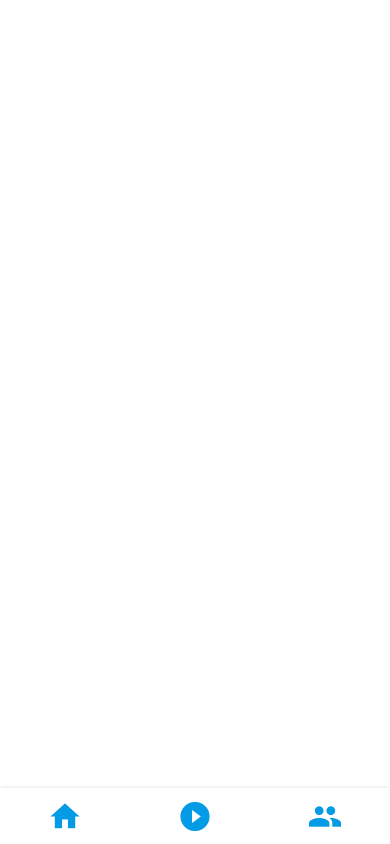
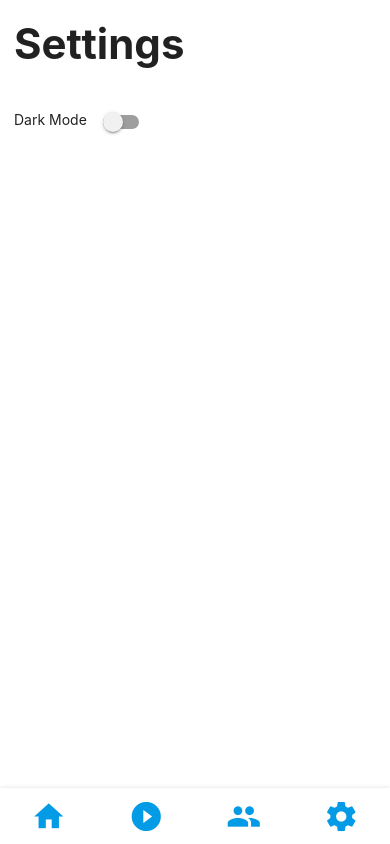
Before and after one commit to sunnyegg/vim-app, a React (Create React App) app: page /settings in a window 390 px wide. Built offline with nearby package versions, Linux system fonts and the light colour scheme; no server answers.

Commit message:
dark mode optimized

```diff
--- a/package.json
+++ b/package.json
@@ -1,6 +1,6 @@
 {
   "name": "vim-app",
-  "version": "0.3.0",
+  "version": "0.3.1",
   "private": true,
   "dependencies": {
     "@testing-library/jest-dom": "^4.2.4",
--- a/src/App.jsx
+++ b/src/App.jsx
@@ -1,27 +1,26 @@
-import React from 'react';
+import React, { useState } from 'react';
 import { BrowserRouter as Router, Switch, Route } from 'react-router-dom';
 
 import Sidebar from './components/layout/Sidebar';
 import Home from './components/home/Home';
 import List from './components/vtubers/List';
 import Watch from './components/watch/Watch';
+import Settings from './components/settings/Settings';
 
 import ChannelContextProvider from './contexts/ChannelContext';
 import StatisticsContextProvider from './contexts/StatisticsContext';
 import VideoContextProvider from './contexts/VideoContext';
 
 const App = () => {
-  //document.body.style.backgroundColor = "white";
-  if (localStorage.getItem('dark') === 'true') {
+  const [darkMode, setDarkMode] = useState(localStorage.getItem('dark'));
+  if (darkMode === 'true') {
     document.body.style.backgroundColor = '#292929';
+  } else {
+    document.body.style.backgroundColor = 'white';
   }
   return (
     <Router>
-      <div
-        className={`App ${
-          localStorage.getItem('dark') === 'true' ? 'dark' : ''
-        }`}
-      >
+      <div className={`App ${darkMode === 'true' ? 'dark' : ''}`}>
         <ChannelContextProvider>
           <StatisticsContextProvider>
             <VideoContextProvider>
@@ -35,6 +34,12 @@ const App = () => {
               <Switch>
                 <Route path="/watch" component={Watch} />
               </Switch>
+              <Switch>
+                <Route
+                  path="/settings"
+                  component={() => <Settings setDark={setDarkMode} />}
+                />
+              </Switch>
             </VideoContextProvider>
           </StatisticsContextProvider>
         </ChannelContextProvider>
--- a/src/components/home/Home.jsx
+++ b/src/components/home/Home.jsx
@@ -17,7 +17,7 @@ const Home = () => {
   return (
     <>
       {loading ? <Loadingbar /> : ''}
-      <div className="container">
+      <div className="vim-container">
         <div className="content">
           <h5>Currently Livestreaming</h5>
           <div className="content-video">
--- a/src/components/layout/Sidebar.jsx
+++ b/src/components/layout/Sidebar.jsx
@@ -24,6 +24,18 @@ const Sidebar = () => {
             <i className="icon material-icons">group</i>
           </Link>
         </li>
+        <li className="sidebar-item">
+          <span className="tooltip">Settings</span>
+          <Link to="/settings" className="sidebar-link">
+            <i className="icon material-icons">settings</i>
+          </Link>
+        </li>
+        {/* <li className="sidebar-item">
+          <span className="tooltip">About</span>
+          <Link to="/about" className="sidebar-link">
+            <i className="icon material-icons">info_outline</i>
+          </Link>
+        </li> */}
       </ul>
     </div>
   );
--- /dev/null
+++ b/src/components/settings/Settings.jsx
@@ -0,0 +1,36 @@
+import React from 'react';
+
+import './Settings.style.scss';
+
+const Settings = (props) => {
+  const { setDark } = props;
+  const changeTheme = () => {
+    if (localStorage.getItem('dark') === 'true') {
+      localStorage.setItem('dark', false);
+      setDark('false');
+    } else {
+      localStorage.setItem('dark', true);
+      setDark('true');
+    }
+  };
+
+  return (
+    <div className="vim-container settings">
+      <h1>Settings</h1>
+      <div className="label">Dark Mode</div>
+      <div className="switch">
+        <label>
+          <input
+            type="checkbox"
+            name="dark"
+            onChange={() => changeTheme()}
+            checked={localStorage.getItem('dark') === 'true'}
+          />
+          <span className="lever"></span>
+        </label>
+      </div>
+    </div>
+  );
+};
+
+export default Settings;
--- /dev/null
+++ b/src/components/settings/Settings.style.scss
@@ -0,0 +1,33 @@
+@import '../../styles/variables.scss';
+
+.switch label input[type='checkbox']:checked + .lever:after {
+  background-color: $primaryColor;
+}
+
+.switch label input[type='checkbox']:checked + .lever {
+  background-color: $secondaryColor;
+}
+
+input[type='checkbox']:checked:not(:disabled) ~ .lever:active::before,
+input[type='checkbox']:checked:not(:disabled).tabbed:focus ~ .lever::before {
+  -webkit-transform: scale(2.4);
+  transform: scale(2.4);
+  background-color: rgba(206, 147, 216, 0.4);
+}
+
+.settings {
+  padding: 0 15rem;
+  h1 {
+    margin-bottom: 1em;
+  }
+}
+
+.label,
+.switch {
+  display: inline-block;
+}
+@media only screen and (max-width: 600px) {
+  .settings {
+    padding: 0;
+  }
+}
--- a/src/components/vtubers/List.jsx
+++ b/src/components/vtubers/List.jsx
@@ -27,7 +27,10 @@ const List = () => {
           const updatedAt = dayjs(JSON.parse(latest['date'])).format('LL');
           output = {
             channelName: channel.channel.channelName,
-            subscriber: latest['statistics'].subscriberCount,
+            subscriber: parseInt(
+              latest['statistics'].subscriberCount,
+              0
+            ).toLocaleString('id-ID'),
             publishDate: publishedAt,
             update: updatedAt,
             agency: channel.agency,
@@ -63,7 +66,7 @@ const List = () => {
         accessor: 'subscriber',
       },
       {
-        Header: 'Debuted At',
+        Header: 'Channel Published Date',
         accessor: 'publishDate',
       },
       {
@@ -79,10 +82,10 @@ const List = () => {
       {loading ? (
         <div>
           <Loadingbar />
-          <div className="container list">Fetching Vtuber lists...</div>
+          <div className="vim-container">Fetching Vtuber lists...</div>
         </div>
       ) : (
-        <div className="container">
+        <div className="vim-container">
           <h1>Vtuber List</h1>
           <div className="agency-list">
             <h2 className="agency-name">Nijisanji</h2>
@@ -91,6 +94,10 @@ const List = () => {
           <div className="agency-list">
             <h2 className="agency-name">Hololive</h2>
             <Table columns={columns} data={dataHololive} />
+          </div>
+          <div className="agency-list">
+            <h2 className="agency-name">Mahapanca</h2>
+            <p>Coming soon...</p>
           </div>
           <div className="agency-list">
             <h2 className="agency-name">Indie</h2>
--- a/src/components/vtubers/Table.style.scss
+++ b/src/components/vtubers/Table.style.scss
@@ -1,3 +1,5 @@
+@import '../../styles/variables.scss';
+
 @media only screen and (max-width: 600px) {
   table {
     font-size: 12px;
@@ -26,3 +28,19 @@ td {
   border-bottom: 1px solid black;
   border-right: 1px solid black;
 }
+
+.dark {
+  table {
+    border: 1px solid $darkTextColor;
+  }
+
+  table tr:last-child td {
+    border-bottom: 1px solid $darkTextColor;
+  }
+
+  table th,
+  td {
+    border-bottom: 1px solid $darkTextColor;
+    border-right: 1px solid $darkTextColor;
+  }
+}
--- a/src/contexts/VideoContext.js
+++ b/src/contexts/VideoContext.js
@@ -105,7 +105,7 @@ const VideoContextProvider = (props) => {
     });
 
     const resultComplete = await Promise.all(completedVideos).then((item) => {
-      return flatSortFilter(item).splice(0, 8);
+      return flatSortFilter(item).splice(0, 30);
     });
 
     const allVideos = {
--- a/src/index.scss
+++ b/src/index.scss
@@ -46,13 +46,17 @@ body {
   }
 }
 
+.vim-container{
+  margin: 1rem 1rem 1rem 6rem;
+}
+
 .animation-pulse {
   animation: pulse 1s infinite;
   transition: all 300ms;
 }
 /* mobile */
 @media only screen and (max-width: 600px) {
-  .container {
+  .vim-container {
     margin: 1rem 1rem 5rem 1rem;
   }
 }
```
Also changed, not shown: 1 other file (tests, documents, lock files or other folders).
